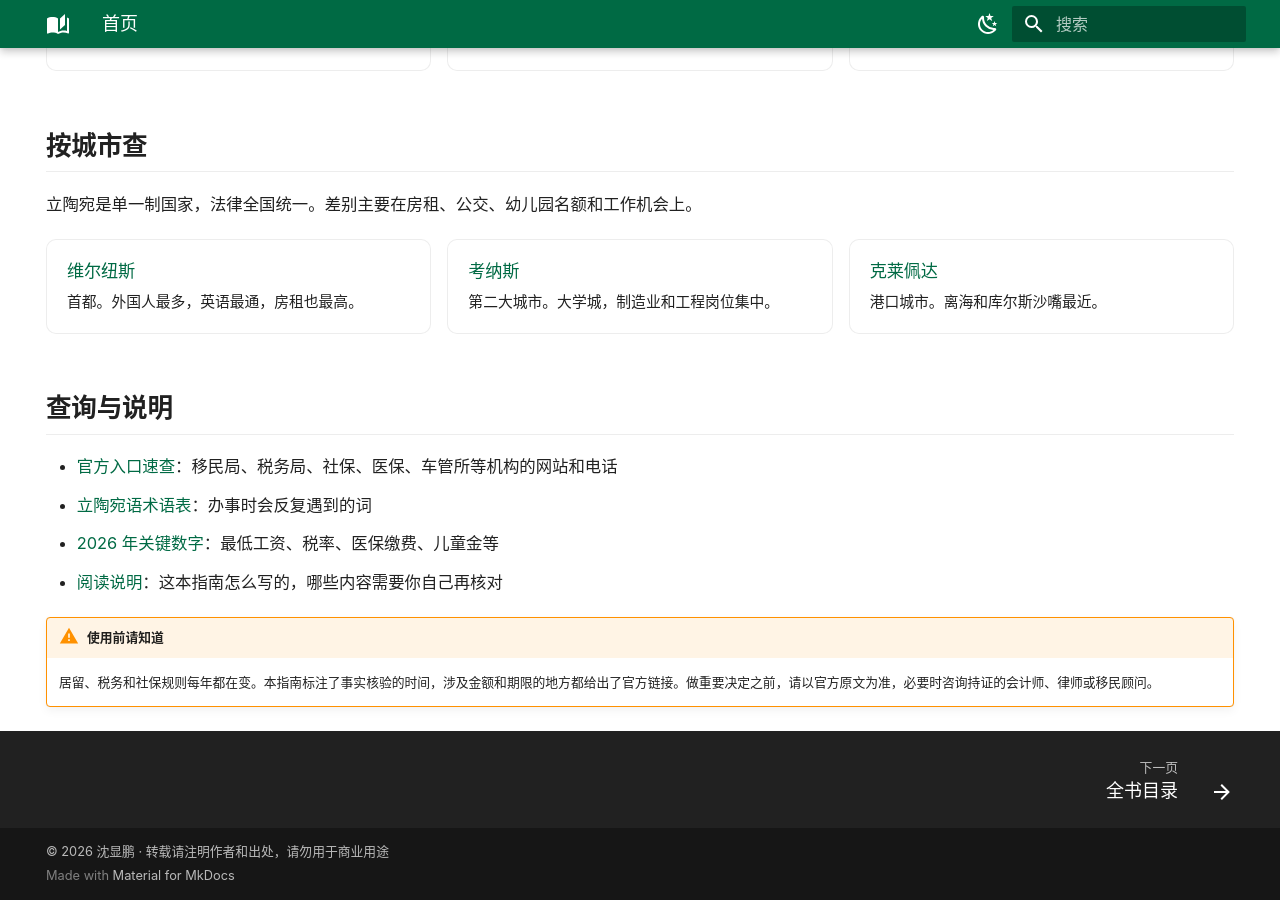
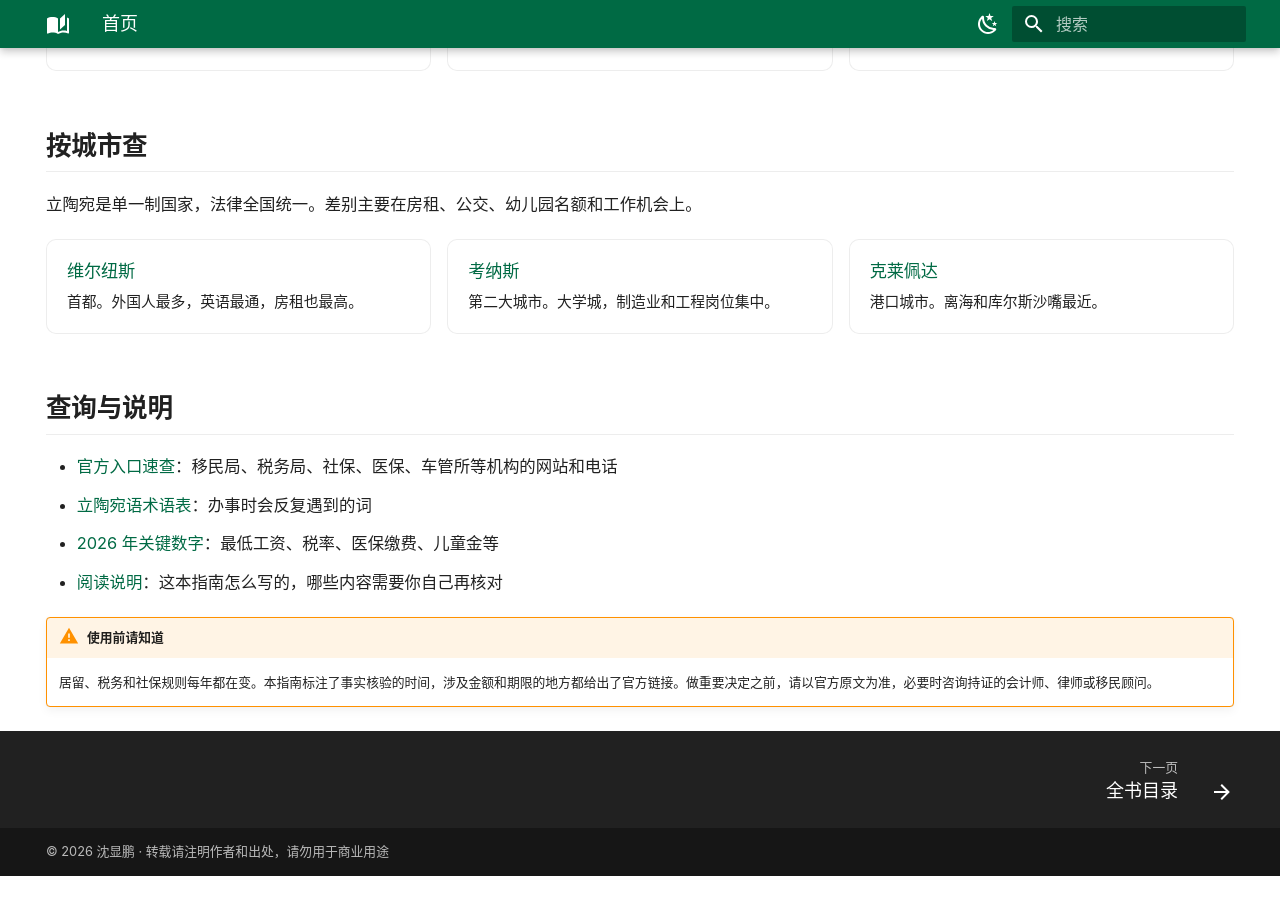
Before and after one commit to shenxianpeng/lithuania-guide, an MkDocs documentation site: the page built from docs/index.md, in a window 1280 px wide and 900 px high, scrolled down 1458 px. Built offline with MkDocs 1.6.1 and Material for MkDocs 9.7.7, drawn with Linux system fonts in a browser that asks for light colours; after the commit the page ends 2334 px from its top, so only the background shows below that.

Commit message:
chore: hide the Material for MkDocs generator notice in the footer

```diff
--- a/mkdocs.yml
+++ b/mkdocs.yml
@@ -47,6 +47,10 @@ theme:
     - search.suggest
     - search.highlight
     - content.tooltips
+
+extra:
+  # 页脚不显示 “Made with Material for MkDocs”
+  generator: false
 
 extra_css:
   - assets/extra.css
```
